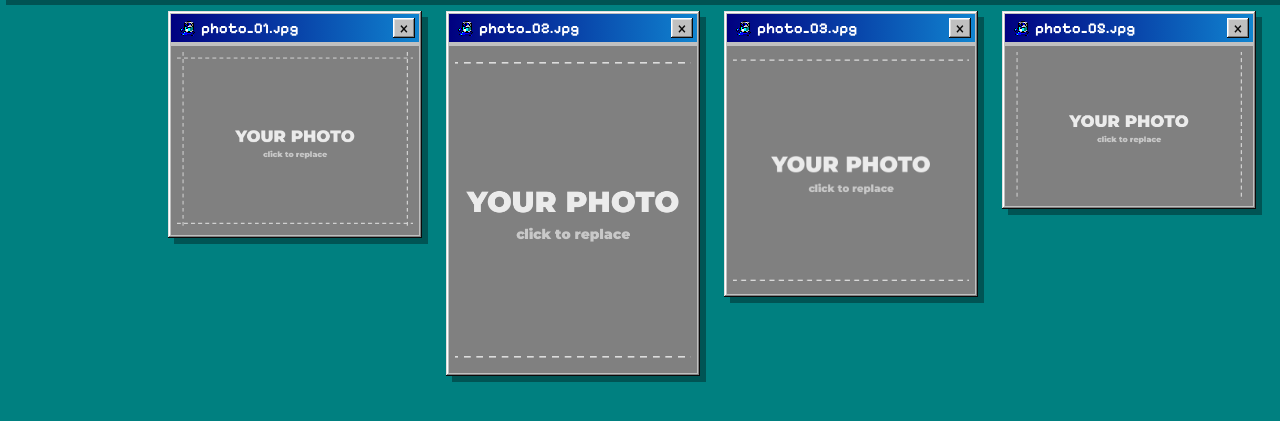
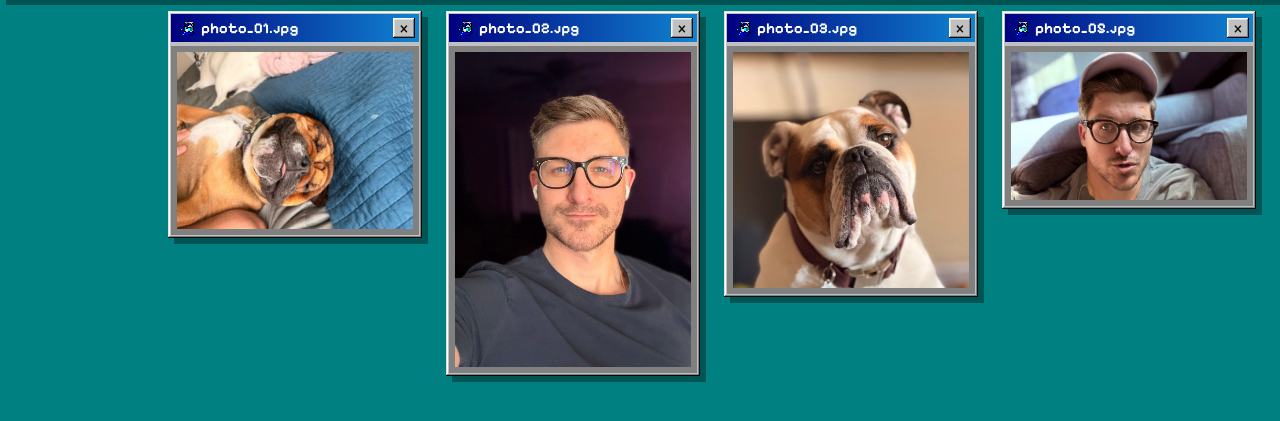
Before and after one commit to KyleZona/onebakedgay-site, a plain HTML site: page about.html in a window 1280 px wide. Shown: the part 801-1222 px from the top of the page. Drawn offline with Linux system fonts and the light colour scheme; no server answers.

Commit message:
About: add four photos to the collage windows
Co-Authored-By: Claude Opus 5.5 <noreply@anthropic.com>
Claude-Session: https://claude.ai/code/session_019FPoJbLyLvSbwN3wUt6iEz

```diff
--- a/about.html
+++ b/about.html
@@ -83,10 +83,10 @@
 
     <!-- PHOTO COLLAGE (desktop only) -->
     <div class="col-photos" aria-label="Photos">
-      <figure class="w98 win pic pic--a" id="win-pic1"><div class="w98__title"><span><img class="w98__icon" src="assets/img/icons/image-viewer.png" alt="">photo_01.jpg</span><button class="w98-btn w98-btn--x" type="button" data-close="win-pic1" aria-label="Close photo_01.jpg">×</button></div><div class="pic__frame"><img src="assets/img/photo-placeholder.png" alt="Photo 1"></div></figure>
-      <figure class="w98 win pic pic--b" id="win-pic2"><div class="w98__title"><span><img class="w98__icon" src="assets/img/icons/image-viewer.png" alt="">photo_02.jpg</span><button class="w98-btn w98-btn--x" type="button" data-close="win-pic2" aria-label="Close photo_02.jpg">×</button></div><div class="pic__frame"><img src="assets/img/photo-placeholder.png" alt="Photo 2"></div></figure>
-      <figure class="w98 win pic pic--c" id="win-pic3"><div class="w98__title"><span><img class="w98__icon" src="assets/img/icons/image-viewer.png" alt="">photo_03.jpg</span><button class="w98-btn w98-btn--x" type="button" data-close="win-pic3" aria-label="Close photo_03.jpg">×</button></div><div class="pic__frame"><img src="assets/img/photo-placeholder.png" alt="Photo 3"></div></figure>
-      <figure class="w98 win pic pic--d" id="win-pic4"><div class="w98__title"><span><img class="w98__icon" src="assets/img/icons/image-viewer.png" alt="">photo_05.jpg</span><button class="w98-btn w98-btn--x" type="button" data-close="win-pic4" aria-label="Close photo_05.jpg">×</button></div><div class="pic__frame"><img src="assets/img/photo-placeholder.png" alt="Photo 4"></div></figure>
+      <figure class="w98 win pic pic--a" id="win-pic1"><div class="w98__title"><span><img class="w98__icon" src="assets/img/icons/image-viewer.png" alt="">photo_01.jpg</span><button class="w98-btn w98-btn--x" type="button" data-close="win-pic1" aria-label="Close photo_01.jpg">×</button></div><div class="pic__frame"><img src="assets/img/chewie.jpg" alt="Chewie, a fawn bulldog, asleep on his back with his tongue out" style="object-position: 50% 50%"></div></figure>
+      <figure class="w98 win pic pic--b" id="win-pic2"><div class="w98__title"><span><img class="w98__icon" src="assets/img/icons/image-viewer.png" alt="">photo_02.jpg</span><button class="w98-btn w98-btn--x" type="button" data-close="win-pic2" aria-label="Close photo_02.jpg">×</button></div><div class="pic__frame"><img src="assets/img/ky-headshot.jpg" alt="Ky smiling in glasses and a navy t-shirt" style="object-position: 50% 35%"></div></figure>
+      <figure class="w98 win pic pic--c" id="win-pic3"><div class="w98__title"><span><img class="w98__icon" src="assets/img/icons/image-viewer.png" alt="">photo_03.jpg</span><button class="w98-btn w98-btn--x" type="button" data-close="win-pic3" aria-label="Close photo_03.jpg">×</button></div><div class="pic__frame"><img src="assets/img/chopper.jpg" alt="Chopper, a white and tan bulldog, tilting his head at the camera" style="object-position: 50% 30%"></div></figure>
+      <figure class="w98 win pic pic--d" id="win-pic4"><div class="w98__title"><span><img class="w98__icon" src="assets/img/icons/image-viewer.png" alt="">photo_05.jpg</span><button class="w98-btn w98-btn--x" type="button" data-close="win-pic4" aria-label="Close photo_05.jpg">×</button></div><div class="pic__frame"><img src="assets/img/ky-selfie-cap.jpg" alt="Ky in a cap and glasses making a surprised face" style="object-position: 50% 25%"></div></figure>
     </div>
 
     <!-- POP-UP WINDOWS: hidden until opened -->
```
Also changed, not shown: assets/img/chewie.jpg (added), assets/img/chopper.jpg (added), assets/img/ky-headshot.jpg (added), assets/img/ky-selfie-cap.jpg (added).
